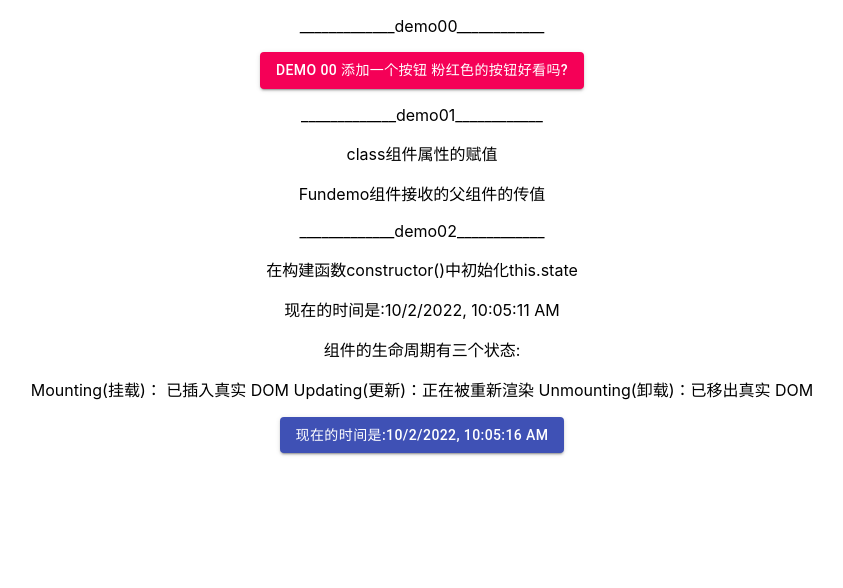
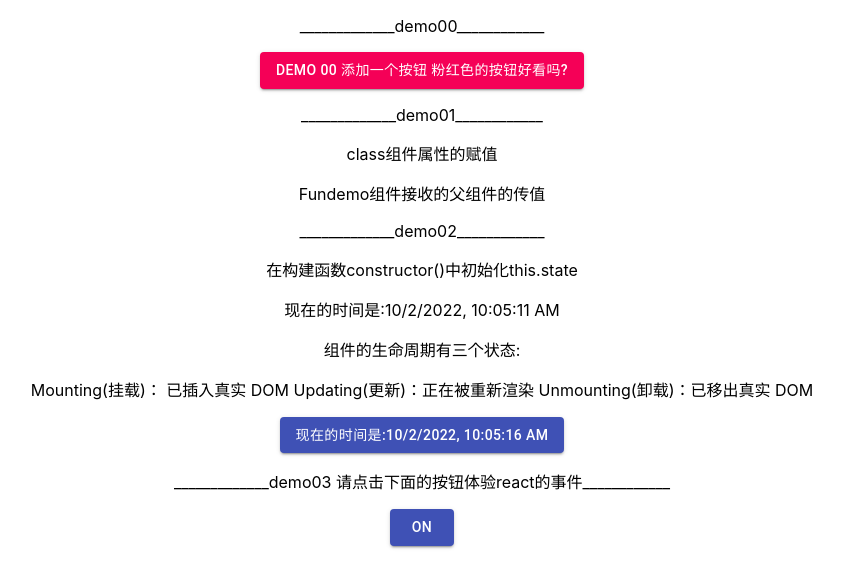
Before and after one commit to bosichong/basics-demo, a React (Create React App) app: page / in a window 1280 px wide. Shown: the top 588 px of the page, without its empty margins (218-1061 px from the left). Built offline with nearby package versions, Linux system fonts and the light colour scheme.

Commit message:
更新demo

```diff
--- a/src/App.js
+++ b/src/App.js
@@ -1,7 +1,6 @@
 
 import './App.css';
-import { Demo01, Demo02, Fundemo, } from './Demo'
-
+import { Demo01, Demo02,Demo03, Fundemo, } from './Demo'
 
 import Button from '@material-ui/core/Button'
 
@@ -22,6 +21,9 @@ function App() {
         <Fundemo name="Fundemo组件接收的父组件的传值"></Fundemo>
         <Separate name="demo02"></Separate>
         <Demo02></Demo02>
+        <Separate name="demo03 请点击下面的按钮体验react的事件"></Separate>
+        <Demo03></Demo03>
+
     </div>
   );
 }
--- a/src/Demo.js
+++ b/src/Demo.js
@@ -52,4 +52,29 @@ class Demo02 extends React.Component {
     }
 }
 
-export { Demo01, Demo02, Fundemo }
+class Demo03 extends React.Component {
+    constructor(props){
+        super(props);
+        this.state={
+            isTogglenOn:true
+        }
+        // 绑定this
+        this.handleClick = this.handleClick.bind(this);
+    }
+    // 回调函数
+    handleClick(){
+        this.setState(state =>({
+            isTogglenOn:!state.isTogglenOn
+        }));
+    }
+
+    render() {
+        return(
+            <Button variant="contained" color="primary" onClick={this.handleClick}>
+                {this.state.isTogglenOn ? "on" : "off"}
+            </Button>
+        )
+    }
+}
+
+export { Demo01, Demo02,Demo03, Fundemo }
```
